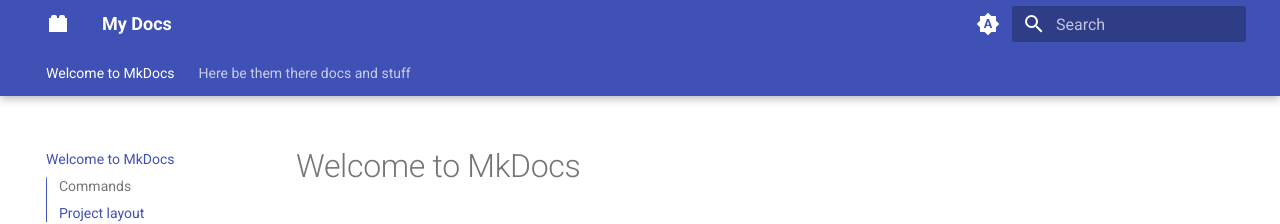
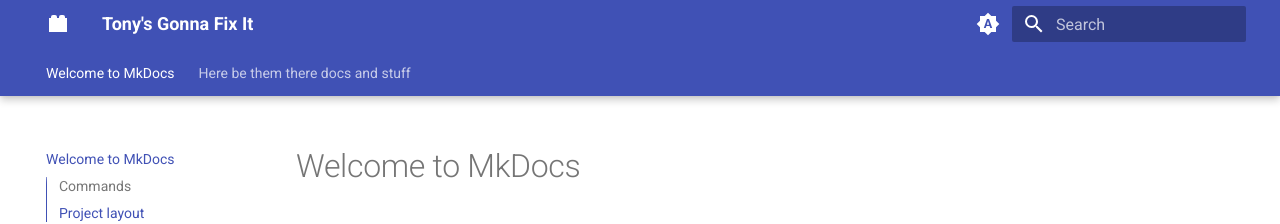
Before and after one commit to RaneyDazed/page-testerino, an MkDocs documentation site: the page built from docs/index.md, in a window 1280 px wide. Shown: the top 224 px of the page. Built offline with MkDocs 1.6.1 and Material for MkDocs 9.7.7, drawn with Linux system fonts in a browser that asks for light colours.

Commit message:
Update site_name in mkdocs.yml

```diff
--- a/mkdocs.yml
+++ b/mkdocs.yml
@@ -1,4 +1,4 @@
-site_name: My Docs
+site_name: Tony's Gonna Fix It
 theme:
   name: material
   icon:
```
